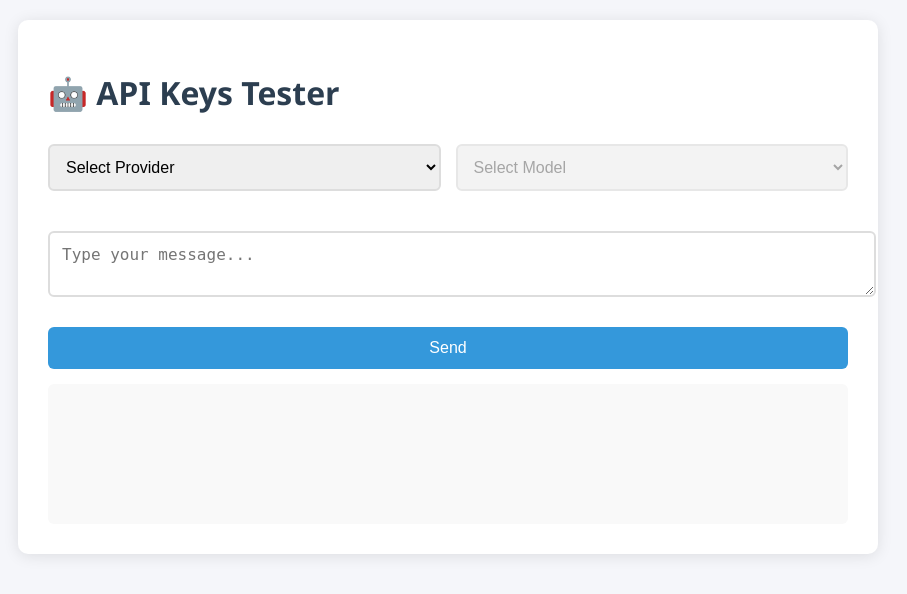
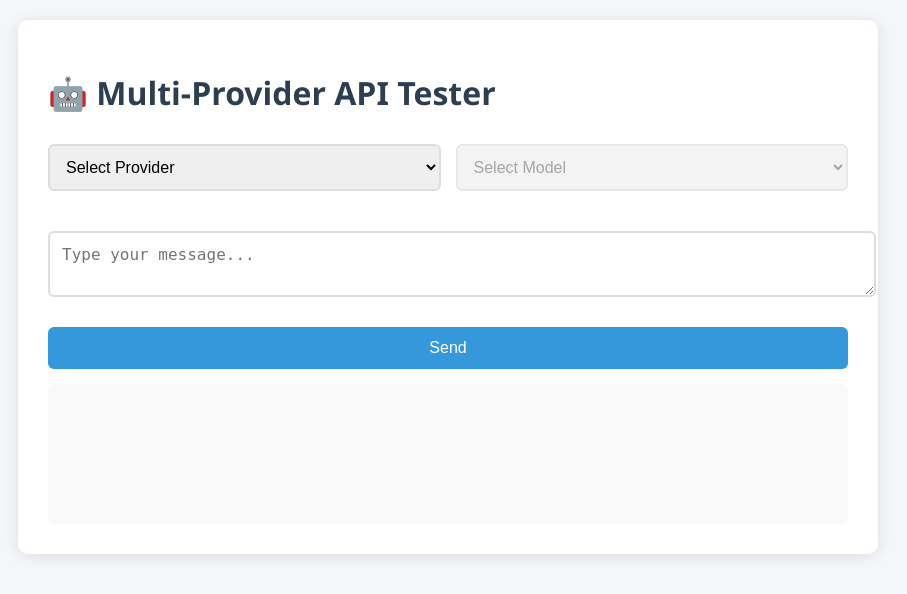
Before and after one commit to Azerus96/simplapitest, a Flask app: page / in a window 1280 px wide. Shown: the top 594 px of the page, without its empty margins (192-1099 px from the left). Run offline with Flask 3, Linux system fonts and the light colour scheme.

Commit message:
Update index.html

```diff
--- a/templates/index.html
+++ b/templates/index.html
@@ -8,13 +8,14 @@
 </head>
 <body>
     <div class="container">
-        <h1>🤖 API Keys Tester</h1>
+        <h1>🤖 Multi-Provider API Tester</h1>
 
         <div class="controls">
             <select id="providerSelect" onchange="loadModels()">
                 <option value="">Select Provider</option>
                 <option value="openai">OpenAI</option>
                 <option value="anthropic">Anthropic</option>
+                <option value="minimax">MiniMax</option>
             </select>
 
             <select id="modelSelect" disabled>
```
